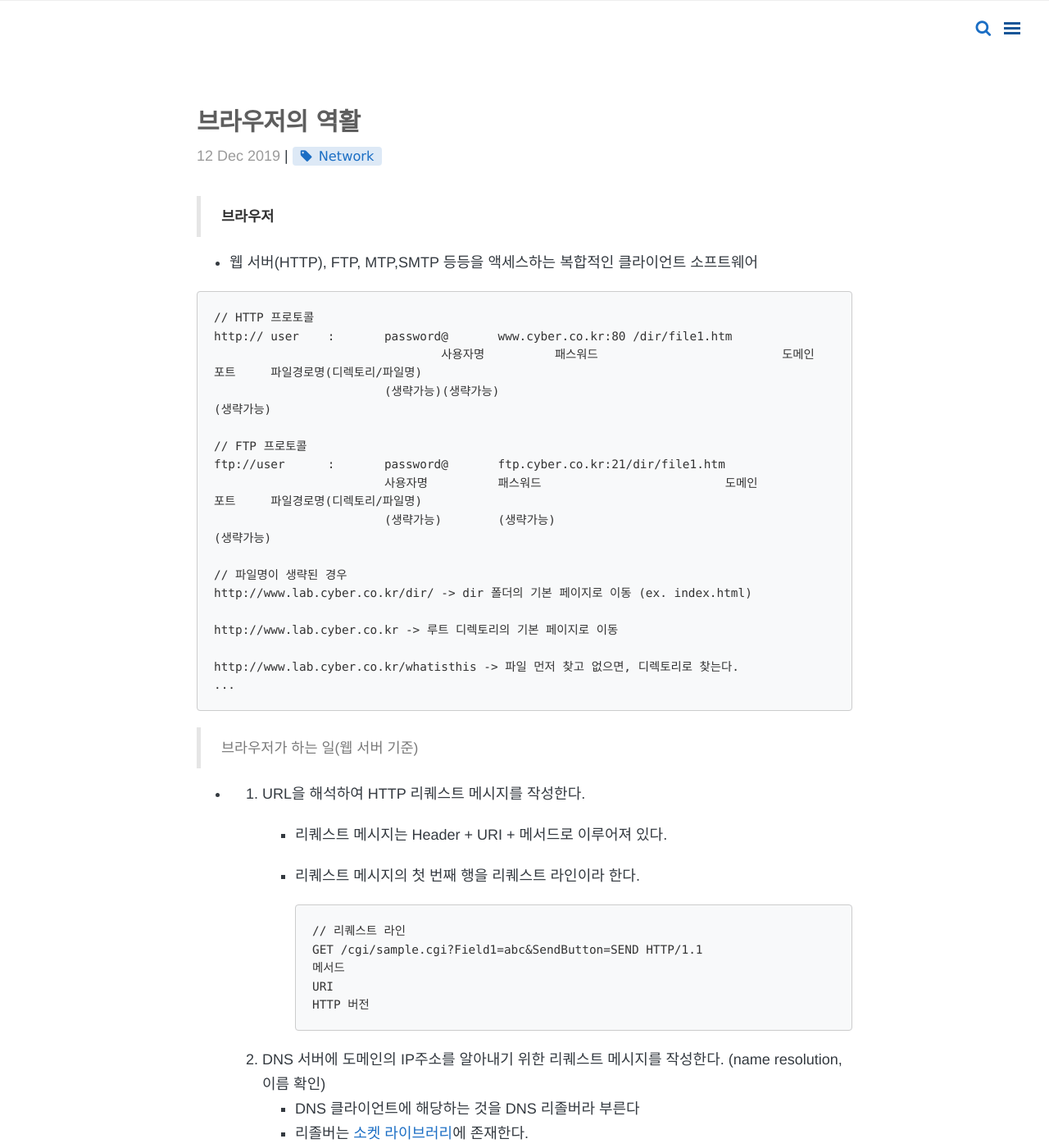
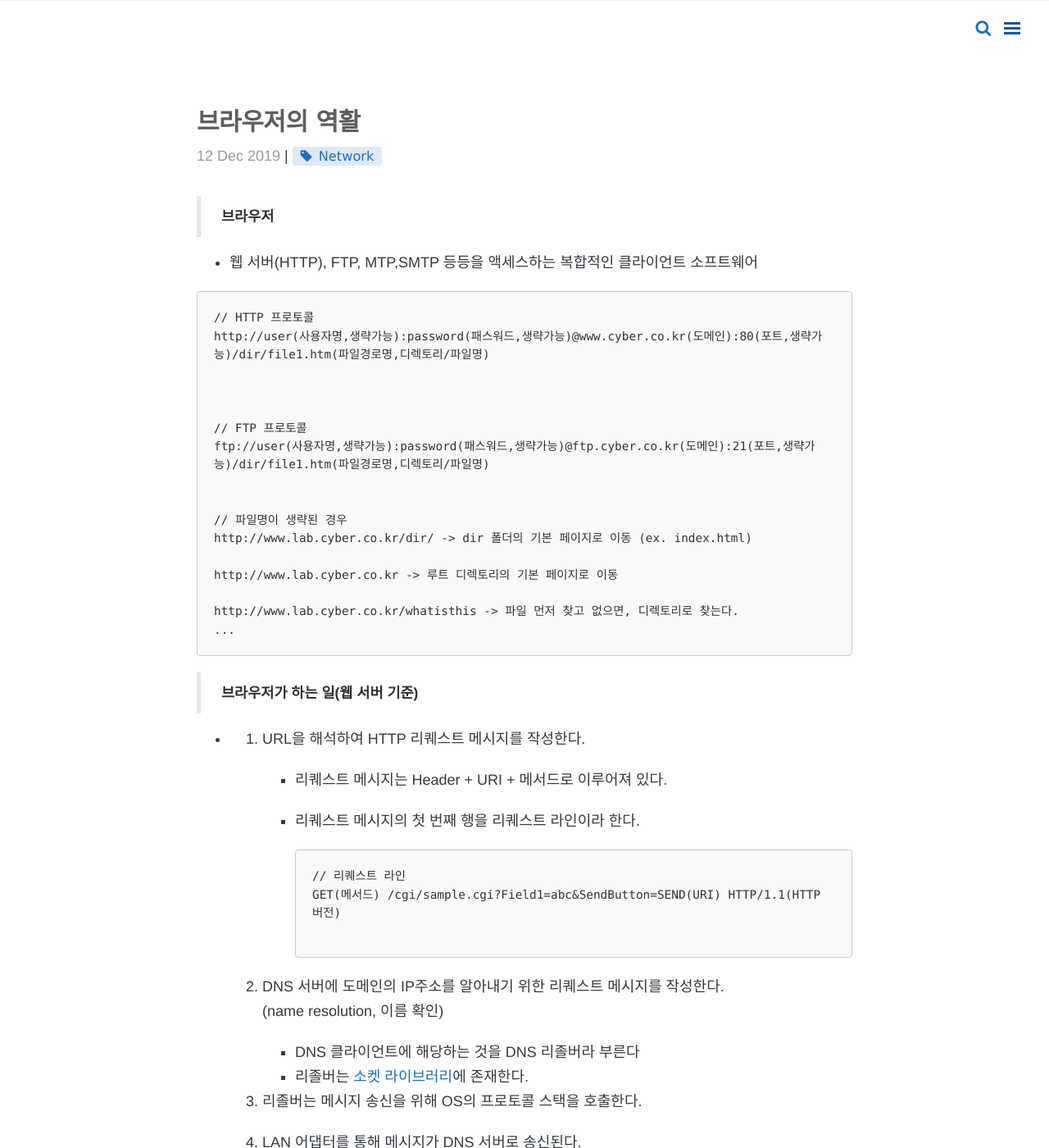
Before and after one commit to jayyhkwon/jayyhkwon.github.io, a Jekyll site: the page built from _posts/network/2019-12-12-Network-브라우저의 역활.md, in a window 1280 px wide and 1400 px high. Shown: the whole window at 82% size. Built offline with Jekyll 4.4.1, drawn with Linux system fonts in a browser that asks for light colours; nearby versions of some CDN libraries; comment, search, counter and statistics services are not loaded; some of the changed text lies outside the part shown.

Commit message:
20191212 포스팅 수정

````diff
--- a/_posts/network/2019-12-12-Network-브라우저의 역활.md
+++ b/_posts/network/2019-12-12-Network-브라우저의 역활.md
@@ -36,7 +35,7 @@ http://www.lab.cyber.co.kr/whatisthis -> 파일 먼저 찾고 없으면, 디렉
 
 
 
-> 브라우저가 하는 일(웹 서버 기준)
+> **브라우저가 하는 일(웹 서버 기준)**
 
 - 1. URL을 해석하여 HTTP 리퀘스트 메시지를 작성한다.
 
@@ -46,13 +45,15 @@ http://www.lab.cyber.co.kr/whatisthis -> 파일 먼저 찾고 없으면, 디렉
 
        ```markdown
        // 리퀘스트 라인
-       GET /cgi/sample.cgi?Field1=abc&SendButton=SEND HTTP/1.1
-       메서드										URI											HTTP 버전
+       GET(메서드) /cgi/sample.cgi?Field1=abc&SendButton=SEND(URI) HTTP/1.1(HTTP 버전)
+
        ```
 
 
 
-  2. DNS 서버에 도메인의 IP주소를 알아내기 위한 리퀘스트 메시지를 작성한다. (name resolution, 이름 확인)
+  2. DNS 서버에 도메인의 IP주소를 알아내기 위한 리퀘스트 메시지를 작성한다.<br>
+      (name resolution, 이름 확인)
+
      - DNS 클라이언트에 해당하는 것을 DNS 리졸버라 부른다
      - 리졸버는 <a href="https://simsimjae.tistory.com/48">소켓 라이브러리</a>에 존재한다.
 
````
Also changed, not shown: other parts of _posts/network/2019-12-12-Network-브라우저의 역활.md (+17 -18 lines), _posts/network/2019-12-12-Network-DNS 서버.md (+7 -1 lines), _posts/network/2019-12-12-Network-프로토콜_스택의_송신_과정.md (+19 -7 lines).
